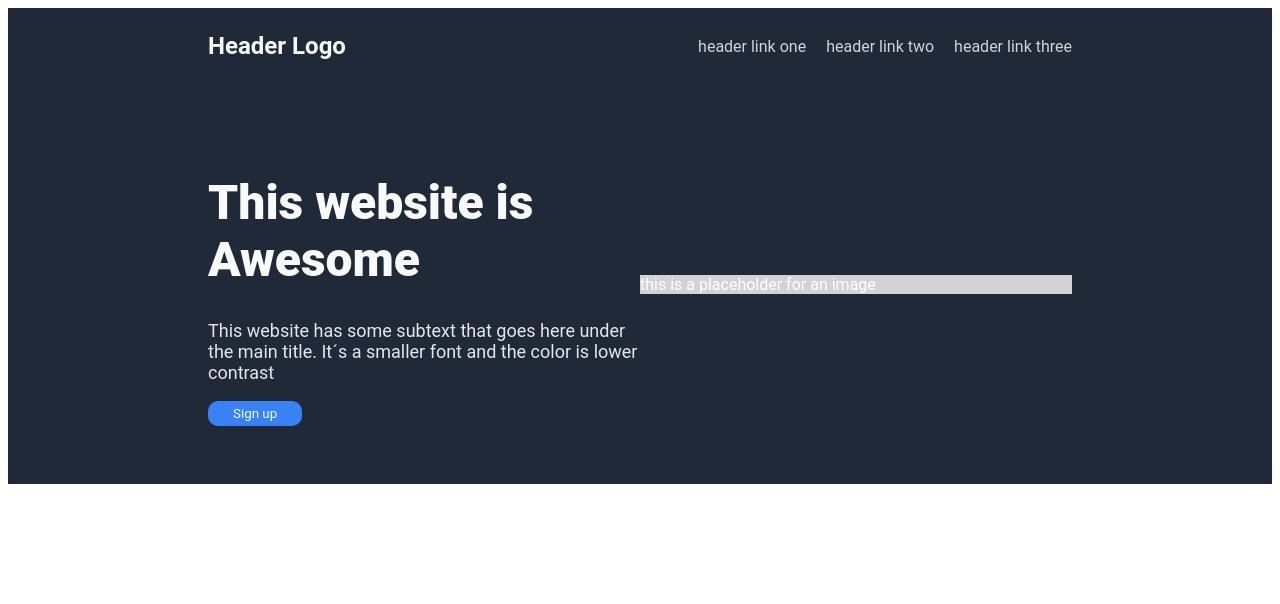
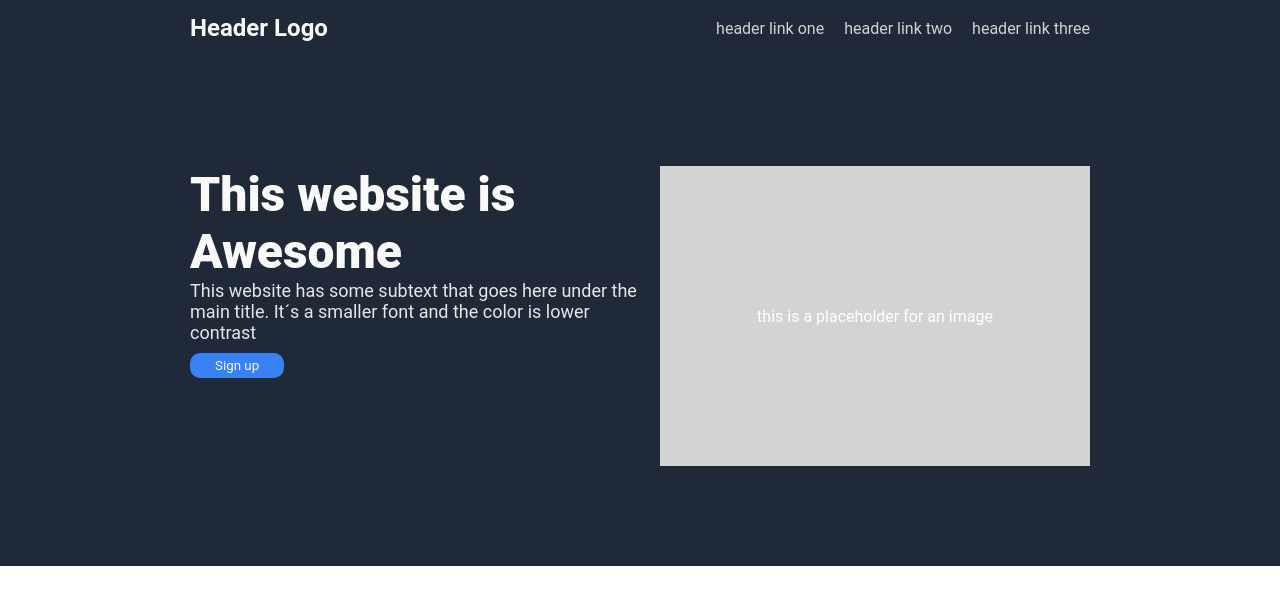
Before and after one commit to lpenche/landing-page, a plain HTML site: page index.html in a window 1280 px wide. Drawn offline with Linux system fonts and the light colour scheme.

Commit message:
Finish hero section styling
Flex the hero section, problem with height of placeholder not matching height of left content

```diff
--- a/css/style.css
+++ b/css/style.css
@@ -1,7 +1,12 @@
+* {
+    box-sizing: border-box;
+}
+
 body {
     font-family: roboto, sans-serif;
+    margin: -10px;
+}
 
-}
 ul {
     list-style-type: none;
     margin: 0;
@@ -15,6 +20,7 @@ ul {
     align-items: center;
     justify-content: space-between;
     padding: 0 200px;
+    padding-bottom: 100px;
 }
 
 .header-links {
@@ -34,18 +40,21 @@ ul {
     height: 400px;
     padding: 0 200px;
     display: flex;
-    align-items: center;
+    gap: 20px;
+    align-items: flex-start;
 }
 
 .hero {
     font-size: 48px;
     font-weight: 900;
     color: #f9faf8;
+    margin: 0;
 }
 
 .sub-hero {
     font-size: 18px;
     color: #e5e7eb;
+    margin: 0;
 }
 
 button {
@@ -55,15 +64,20 @@ button {
     border-radius: 10px;
     border: 0;
     padding: 5px 25px;
+    margin-top: 10px;
 }
-.placeholder {
+
+.right {
     background-color: lightgrey;
+    height: 300px;
+    width: 100%;
+    display: flex;
+    justify-content: center;
+    align-items: center;
 }
 
 .left {
     width: 50%;
+    flex-shrink: 0;
+    height: 300px;
 }
-
-.right {
-    flex: 1;
-}
--- a/index.html
+++ b/index.html
@@ -23,9 +23,7 @@
             <button>Sign up</button>
         </div>
         <div class="right">
-            <div class="placeholder">
-                <p class="text">this is a placeholder for an image</p>
-            </div>
+            <p class="text">this is a placeholder for an image</p>
         </div>
     </div>
 </body>
```
